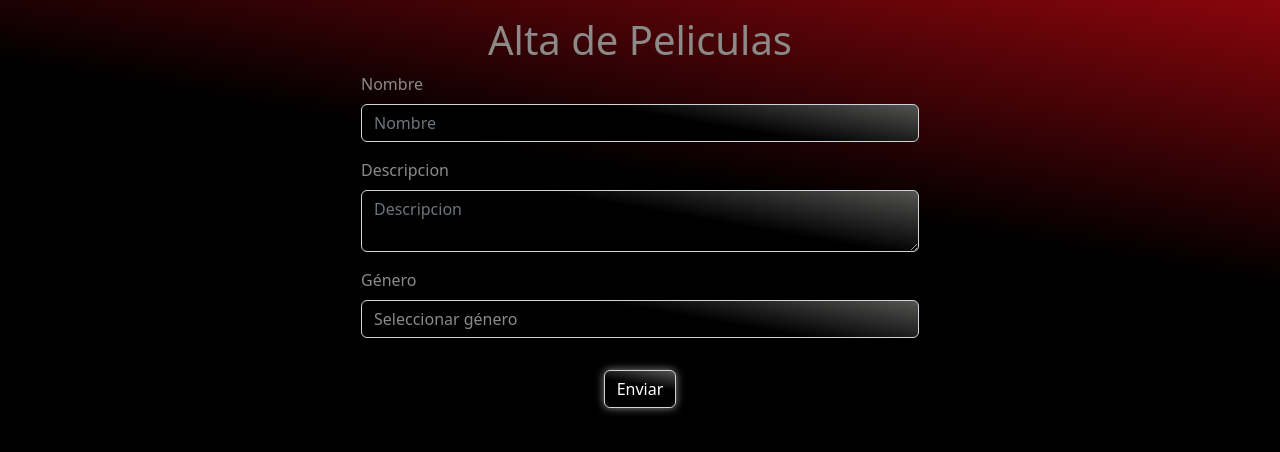
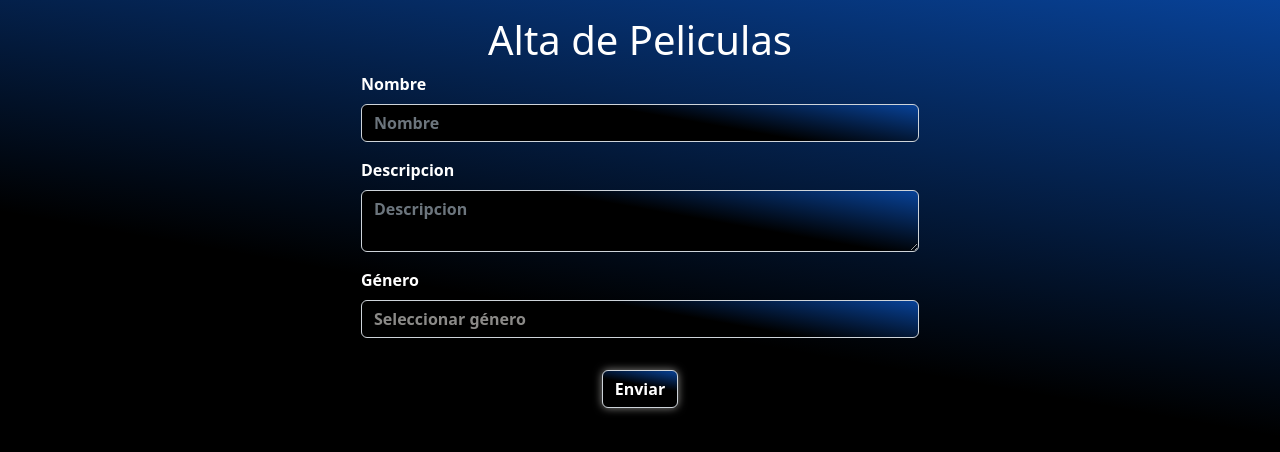
Before and after one commit to herreranicolas/react-ejercicio-10, a React (Vite) app: page / in a window 1280 px wide. Shown: the top 452 px of the page. Built offline with nearby package versions, Linux system fonts and the light colour scheme.

Commit message:
Modifique el color del background a azul y agregue font-weight bold

```diff
--- a/src/App.css
+++ b/src/App.css
@@ -1,7 +1,9 @@
 body {
-  background: linear-gradient(10deg, #e5091400 58%, #e50914 128%), #000;
+  background: linear-gradient(10deg, #e5091400 58%, #0d6efd 128%), #000;
   background-repeat: no-repeat;
-  color: #8b8a88 !important;
+  color: #fff !important;
+  font-weight: bold;
+  min-height: 100vh;
 }
 
 .form-control,
@@ -13,8 +15,9 @@ body {
 .form-select:focus,
 .form-select:hover,
 textarea {
+  font-weight: bold;
   color: #8b8a88 !important;
-  background: linear-gradient(10deg, #e5091400 58%, #8b8a88 128%), #000;
+  background: linear-gradient(10deg, #e5091400 58%, #0d6efd 128%), #000;
   background-repeat: no-repeat;
 }
 
@@ -22,22 +25,19 @@ textarea {
 .btn:hover,
 .btn:focus,
 .btn:active {
-  background: linear-gradient(10deg, #e5091400 58%, #8b8a88 128%), #000;
+  font-weight: bold;
+  background: linear-gradient(10deg, #e5091400 58%, #0d6efd 128%), #000;
   border-color: #ced4da;
   box-shadow: 0 1px 1px #00000013 inset, 0 0 8px #8b8a88;
   outline: 0 none !important;
 }
 
 .btn:active:focus {
-  background: linear-gradient(10deg, #e5091400 58%, #e50914 128%), #000;
+  background: linear-gradient(10deg, #e5091400 58%, #0d6efd 128%), #000;
   background-repeat: no-repeat;
-  border-color: #e50914;
+  border-color: #0d6efd;
   box-shadow: 0 1px 1px #00000013 inset, 0 0 8px #8b8a88;
   outline: 0 none !important;
-}
-
-option:hover {
-  background-color: #e50914;
 }
 
 input:-webkit-autofill,
```
